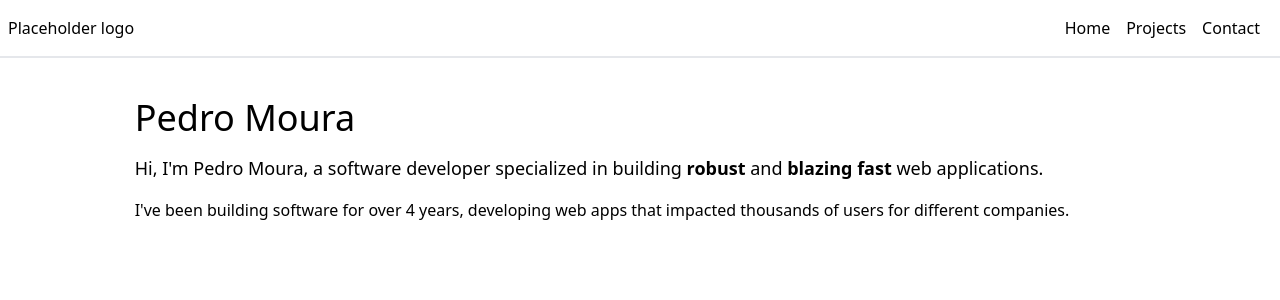
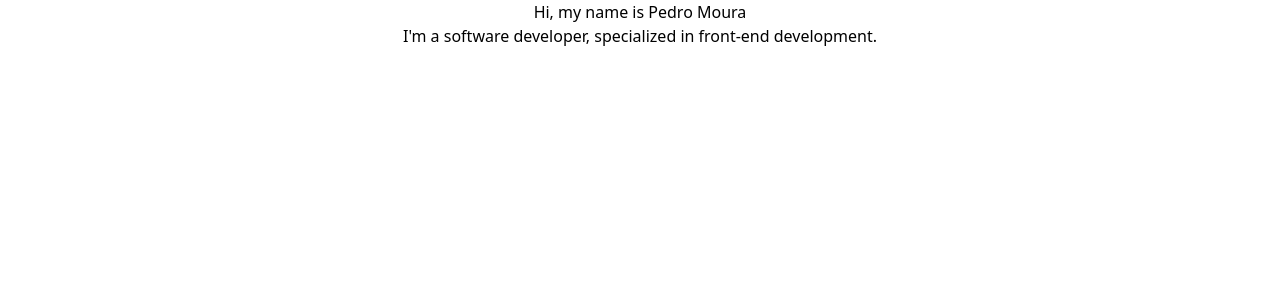
Before and after one commit to phvm/portfolio, a Vue app: page / in a window 1280 px wide. Shown: the top 300 px of the page. Built offline with nearby package versions, Linux system fonts and the light colour scheme.

Commit message:
feat: tailwind css vars

```diff
--- a/src/App.vue
+++ b/src/App.vue
@@ -1,12 +1,8 @@
 <script setup lang="ts">
 import { RouterView } from 'vue-router';
-import PagesFooter from './components/PagesFooter.vue';
-import PagesNavbar from './components/PagesNavbar.vue';
+document.documentElement.className = 'dark';
 </script>
 
 <template>
-  <PagesNavbar />
-  <main>
-    <RouterView />
-  </main>
+  <RouterView />
 </template>
--- a/src/components/NavbarButton.vue
+++ /dev/null
@@ -1,14 +0,0 @@
-<template>
-  <RouterLink :to="props.link" class="px-1 mx-1">
-    <button type="button">{{ props.name }}</button>
-  </RouterLink>
-</template>
-
-<script setup lang="ts">
-import type { PagesNavbarHeader } from '../types/componentTypes';
-import { RouterLink } from 'vue-router';
-
-const props = defineProps<PagesNavbarHeader>();
-</script>
-
-<style scoped></style>
--- a/src/components/PagesNavbar.vue
+++ /dev/null
@@ -1,13 +0,0 @@
-<template>
-  <header class="flex justify-between pr-3 py-4 border-b-2 sticky text-base">
-    <h1 class="ml-2">Placeholder logo</h1>
-    <nav>
-      <NavbarButton v-for="data in pagesNavbarData" :key="data.name" :link="data.link" :name="data.name" />
-    </nav>
-  </header>
-</template>
-
-<script setup lang="ts">
-import NavbarButton from './NavbarButton.vue';
-import { pagesNavbarData } from '../utils/constants';
-</script>
--- a/src/main.css
+++ b/src/main.css
@@ -15,3 +15,23 @@
 body {
   -webkit-font-smoothing: antialiased;
 }
+
+@layer base {
+  :root {
+    --accent: #5b2dc4;
+    --background: #fbfbfb;
+    --foreground: #181818;
+    --warning: #ffd800;
+    --destructive: #dc143c;
+    --muted: #A4B8C4;
+  }
+
+  .dark {
+    --accent: #3d1e85;
+    --background: #242424;
+    --foreground: #f2f0f2;
+    --warning: #f7b32b;
+    --destructive: #950e29;
+    --muted: #A4B8C4;
+  }
+}
--- a/src/router/index.ts
+++ b/src/router/index.ts
@@ -1,13 +1,16 @@
 import { createRouter, createWebHistory } from 'vue-router';
 import HomeView from '@/views/HomeView.vue';
 import ProjectsView from '@/views/ProjectsView.vue';
+import WorkView from '@/views/WorkView.vue';
+import ContactView from '@/views/ContactView.vue';
 
 const router = createRouter({
   history: createWebHistory(import.meta.env.BASE_URL),
   routes: [
     { name: 'home', path: '/', component: HomeView },
+    { name: 'work', path: '/work', component: WorkView },
     { name: 'projects', path: '/projects', component: ProjectsView },
-    { name: 'contact', path: '/contact', component: HomeView }
+    { name: 'contact', path: '/contact', component: ContactView }
   ]
 });
 
--- a/src/utils/constants.ts
+++ b/src/utils/constants.ts
@@ -3,5 +3,6 @@ import type { PagesNavbarHeader } from '@/types/componentTypes';
 export const pagesNavbarData: PagesNavbarHeader[] = [
   { name: 'Home', link: '/' },
   { name: 'Projects', link: '/projects' },
-  { name: 'Contact', link: '/contact' }
+  { name: 'Contact', link: '/contact' },
+  { name: 'Work', link: '/work' }
 ];
--- a/src/components/PagesFooter.vue
+++ b/src/views/ContactView.vue
@@ -1,5 +1,5 @@
 <template>
-  <div>askdadsa</div>
+  <div></div>
 </template>
 
 <script setup lang="ts"></script>
--- a/src/views/HomeView.vue
+++ b/src/views/HomeView.vue
@@ -1,15 +1,8 @@
 <template>
-  <article class="flex flex-col justify-center px-7 py-10 m-auto w-5/6">
-    <h1 class="text-4xl mb-4">Pedro Moura</h1>
-    <p class="text-lg mb-4">
-      Hi, I'm Pedro Moura, a software developer specialized in building <b>robust</b> and <b>blazing fast</b> web
-      applications.
-    </p>
-    <p class="text-base">
-      I've been building software for over 4 years, developing web apps that impacted thousands of users for different
-      companies.
-    </p>
-  </article>
+  <main class="w-screen h-screen">
+    <h1 class="text-center">Hi, my name is Pedro Moura</h1>
+    <h2 class="text-center">I'm a software developer, specialized in front-end development.</h2>
+  </main>
 </template>
 
 <script setup lang="ts"></script>
--- /dev/null
+++ b/src/views/WorkView.vue
@@ -0,0 +1,7 @@
+<template>
+  <div></div>
+</template>
+
+<script setup lang="ts"></script>
+
+<style scoped></style>
--- a/tailwind.config.js
+++ b/tailwind.config.js
@@ -2,7 +2,16 @@
 export default {
   content: ['./index.html', './src/**/*.{vue,js,ts,jsx,tsx}'],
   theme: {
-    extend: {}
+    extend: {},
+    darkMode: 'selector',
+    colors: {
+      accent: 'var(--accent)',
+      background: 'var(--background)',
+      foreground: 'var(--foreground)',
+      muted: 'var(--muted)',
+      warning: 'var(--warning)',
+      destructive: 'var(--destructive)'
+    }
   },
   plugins: []
-}
+};
```
